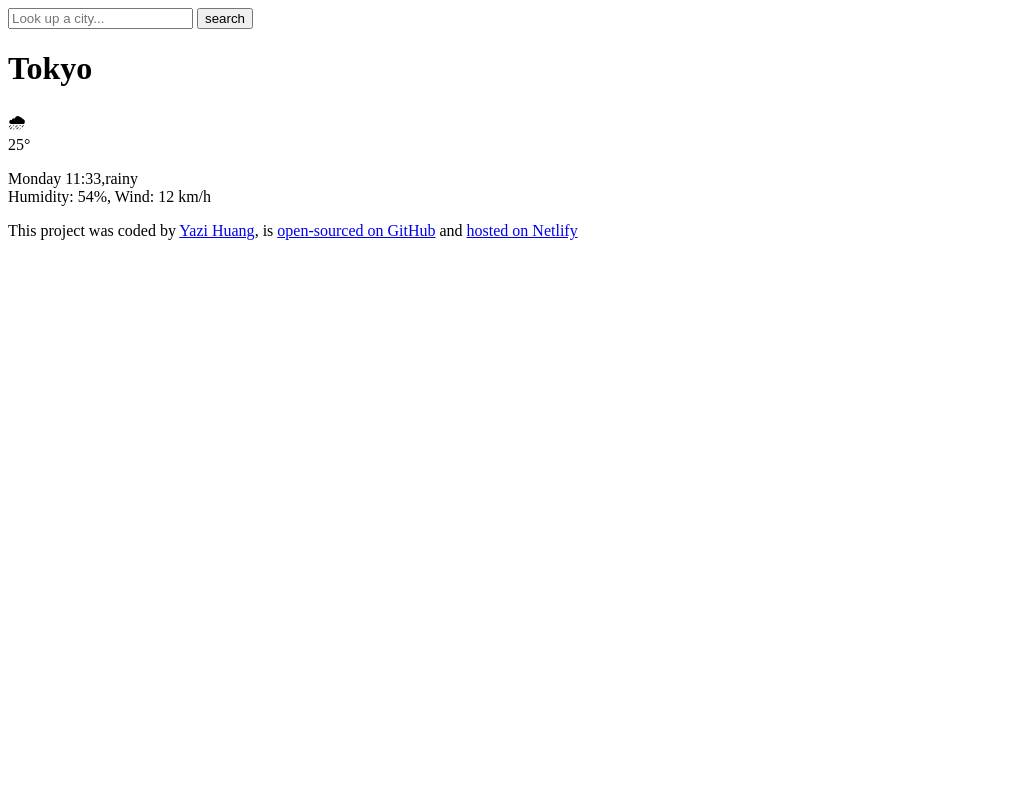
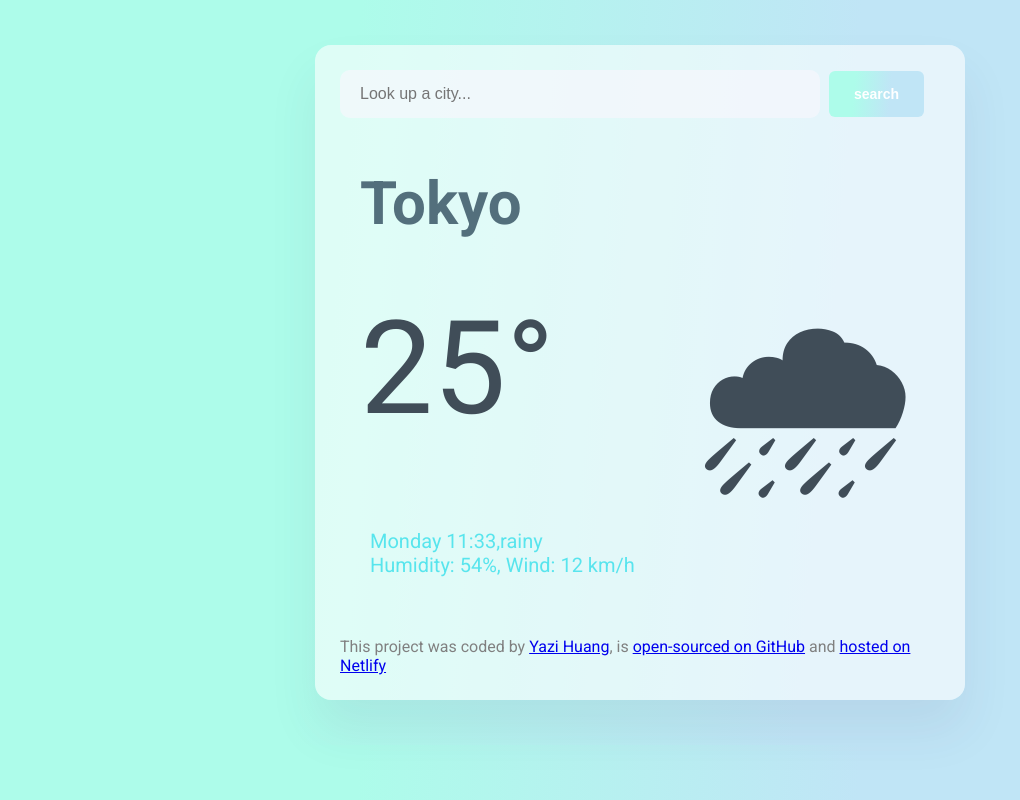
Before and after one commit to ZiaG22/Weather-app-1st-edition, a plain HTML site: page index.html in a window 1280 px wide. Shown: the whole page, without its empty margins (0-1020 px from the left). Drawn offline with Linux system fonts and the light colour scheme.

Commit message:
add css file

```diff
--- a/index.html
+++ b/index.html
@@ -4,21 +4,34 @@
     <meta charset="UTF-8" />
     <meta name="viewport" content="width=device-width, initial-scale=1.0" />
     <title>Weather App</title>
+    <link rel="preconnect" href="https://fonts.googleapis.com" />
+    <link rel="preconnect" href="https://fonts.gstatic.com" crossorigin />
+    <link
+      href="https://fonts.googleapis.com/css2?family=Roboto:ital,wght@0,100;0,300;0,400;0,500;0,700;0,900;1,100;1,300;1,400;1,500;1,700;1,900&display=swap"
+      rel="stylesheet"
+    />
+    <link rel="stylesheet" href="src/style.css" />
   </head>
   <body>
-    <header>
-      <form>
-        <input type="search" placeholder="Look up a city..." required />
-        <input type="submit" value="search" />
-      </form>
+    <div class="weather-app">
+      <header>
+        <form>
+          <input
+            type="search"
+            placeholder="Look up a city..."
+            class="search-form-input"
+            required
+          />
+          <input type="submit" value="search" class="search-form-button" />
+        </form>
+      </header>
+
       <main>
         <div>
-          <h1>Tokyo</h1>
+          <h1 class="temprature-city">Tokyo</h1>
+          <div class="temp-degree">25°<span class="emoji">🌧</span></div>
 
-          <div>🌧</div>
-          <div>25°</div>
-
-          <p>
+          <p class="temp-detais">
             Monday 11:33,rainy
             <br />
             Humidity: 54%, Wind: 12 km/h
@@ -46,6 +59,6 @@
           >hosted on Netlify</a
         >
       </footer>
-    </header>
+    </div>
   </body>
 </html>
--- /dev/null
+++ b/src/style.css
@@ -0,0 +1,76 @@
+body {
+  background: linear-gradient(
+    95.2deg,
+    rgb(173, 252, 234) 26.8%,
+    rgb(192, 229, 246) 64%
+  );
+
+  font-family: "Roboto", sans-serif;
+}
+main {
+  padding: 10px 0;
+}
+h1 {
+  color: rgb(83, 111, 124);
+  font-size: 60px;
+  margin-bottom: 0;
+  position: relative;
+  left: 20px;
+}
+footer {
+  color: grey;
+}
+
+.temp-degree {
+  color: #404d58;
+  font-size: 130px;
+  margin-top: -40px;
+  position: relative;
+  left: 20px;
+}
+.emoji {
+  position: relative;
+  top: 40px;
+  left: 140px;
+
+  font-size: 200px;
+}
+.temp-detais {
+  font-size: 20px;
+  color: #21dce9b7;
+
+  position: relative;
+  top: -30px;
+  left: 30px;
+}
+
+.search-form-input {
+  background-color: #f9f7fea3;
+  border: none;
+  border-radius: 10px;
+  width: 80%;
+  font-size: 16px;
+  padding: 15px 20px;
+}
+.search-form-button {
+  background: linear-gradient(
+    95.2deg,
+    rgb(173, 252, 234) 26.8%,
+    rgb(192, 229, 246) 64%
+  );
+  padding: 15px 25px;
+  border: none;
+  font-size: 14px;
+  font-weight: bold;
+  margin-left: 5px;
+  border-radius: 6px;
+  color: white;
+}
+.weather-app {
+  background-color: rgba(300, 255, 255, 0.602);
+  max-width: 600px;
+  margin: 45px auto;
+  box-shadow: 0 30px 50px rgba(65, 50, 100, 0.08);
+  border-radius: 16px;
+  padding: 25px;
+}
```
